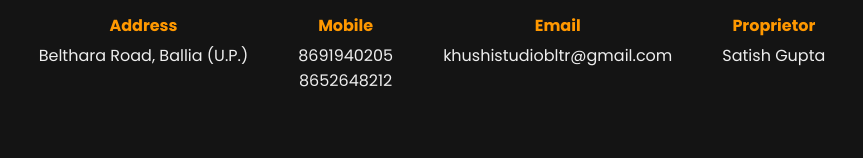
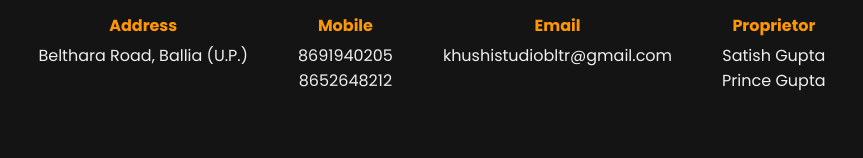
Before and after one commit to KhushiStudio/khushistudio, a plain HTML site: page index.html in a window 1280 px wide. Shown: the part 4700-4858 px from the top of the page, without its empty margins (208-1071 px from the left). Drawn offline with Linux system fonts and the light colour scheme.

Commit message:
Update index.html

```diff
--- a/index.html
+++ b/index.html
@@ -1645,6 +1645,7 @@
                 <div class="icon">👤</div>
                 <h4>Proprietor</h4>
                 <p>Satish Gupta</p>
+                <p>Prince Gupta</p>
             </div>
         </div>
     </section>
```
